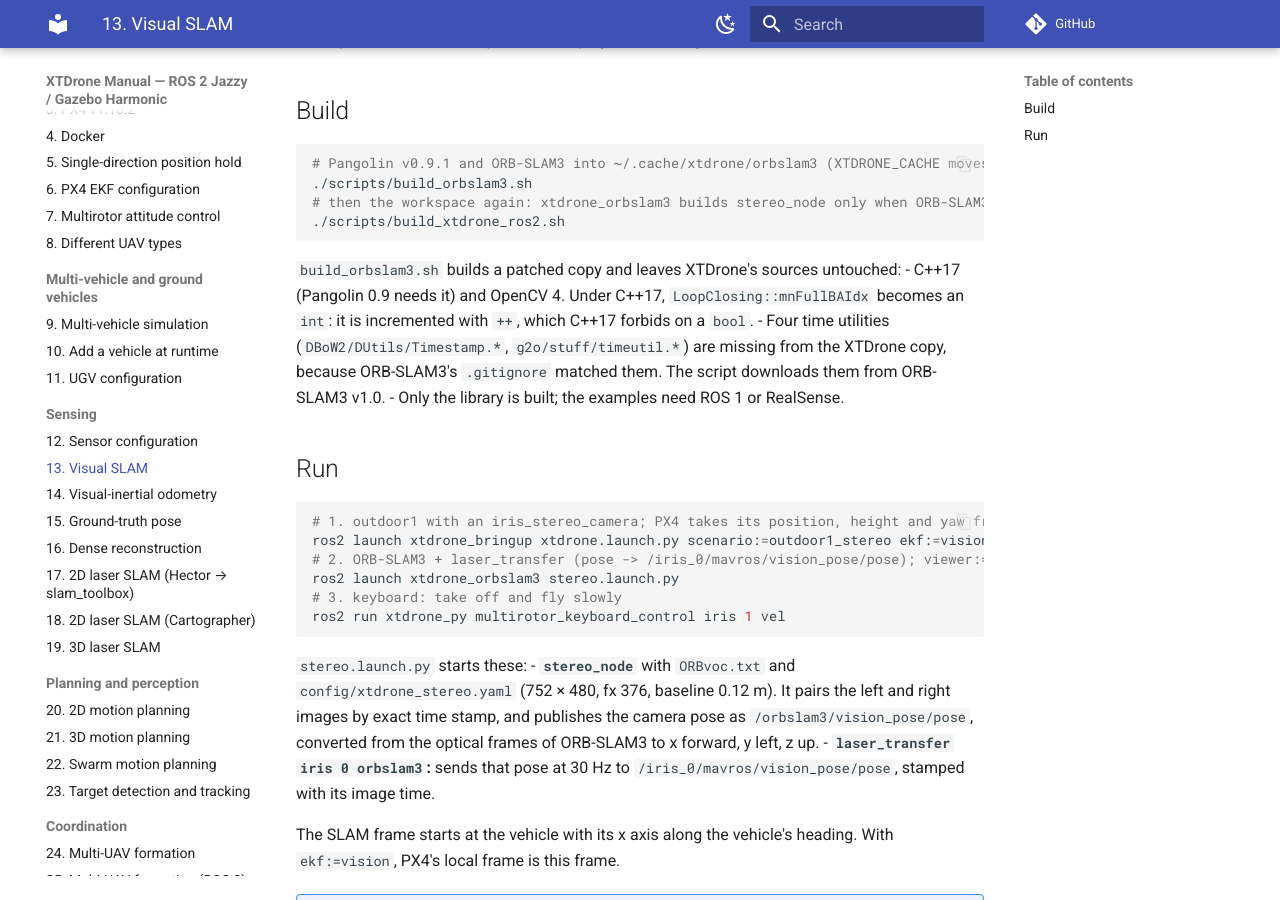
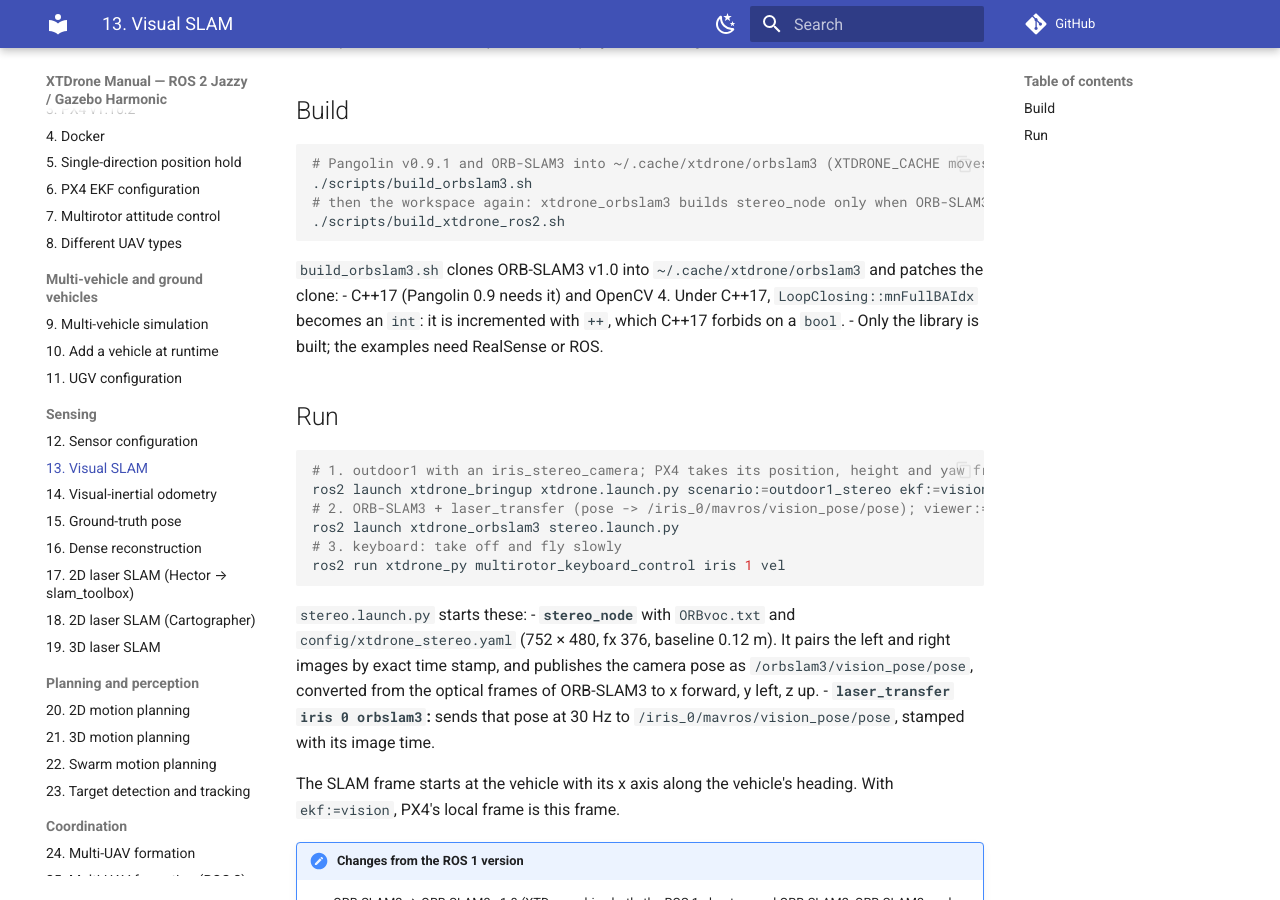
Before and after one commit to parvu/XTDRONE-ROS2, an MkDocs documentation site: the page built from docs/manual/docs/sensing/13-vslam.md, in a window 1280 px wide and 900 px high, scrolled down 389 px. Built offline with MkDocs 1.6.1 and Material for MkDocs 9.7.7, drawn with Linux system fonts in a browser that asks for light colours; comment, search, counter and statistics services are not loaded.

````diff
--- a/docs/manual/docs/sensing/13-vslam.md
+++ b/docs/manual/docs/sensing/13-vslam.md
@@ -20,12 +20,10 @@ project with Pangolin as its viewer.
 ./scripts/build_xtdrone_ros2.sh
 ```
 
-`build_orbslam3.sh` builds a patched copy and leaves XTDrone's sources untouched:
+`build_orbslam3.sh` clones ORB-SLAM3 v1.0 into `~/.cache/xtdrone/orbslam3` and patches the clone:
 - C++17 (Pangolin 0.9 needs it) and OpenCV 4. Under C++17, `LoopClosing::mnFullBAIdx` becomes an `int`: it is
   incremented with `++`, which C++17 forbids on a `bool`.
-- Four time utilities (`DBoW2/DUtils/Timestamp.*`, `g2o/stuff/timeutil.*`) are missing from the XTDrone copy, because
-  ORB-SLAM3's `.gitignore` matched them. The script downloads them from ORB-SLAM3 v1.0.
-- Only the library is built; the examples need ROS 1 or RealSense.
+- Only the library is built; the examples need RealSense or ROS.
 
 ## Run
 
````
Also changed, not shown: 4 other files.
